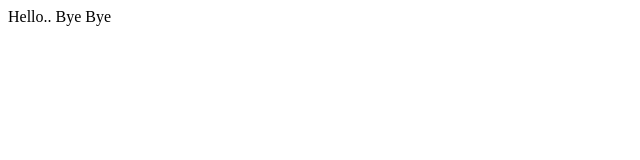
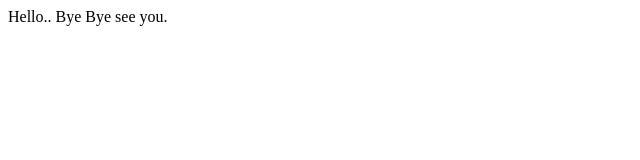
Before and after one commit to shashikala20/Demo, a plain HTML site: page index.html in a window 1280 px wide. Shown: the full height of the page, 0-640 px from the left. Drawn offline with Linux system fonts and the light colour scheme.

Commit message:
comment index.html

```diff
--- a/index.html
+++ b/index.html
@@ -9,5 +9,6 @@
 <body>
    Hello..
    Bye Bye
+   see you.
 </body>
 </html>
```
